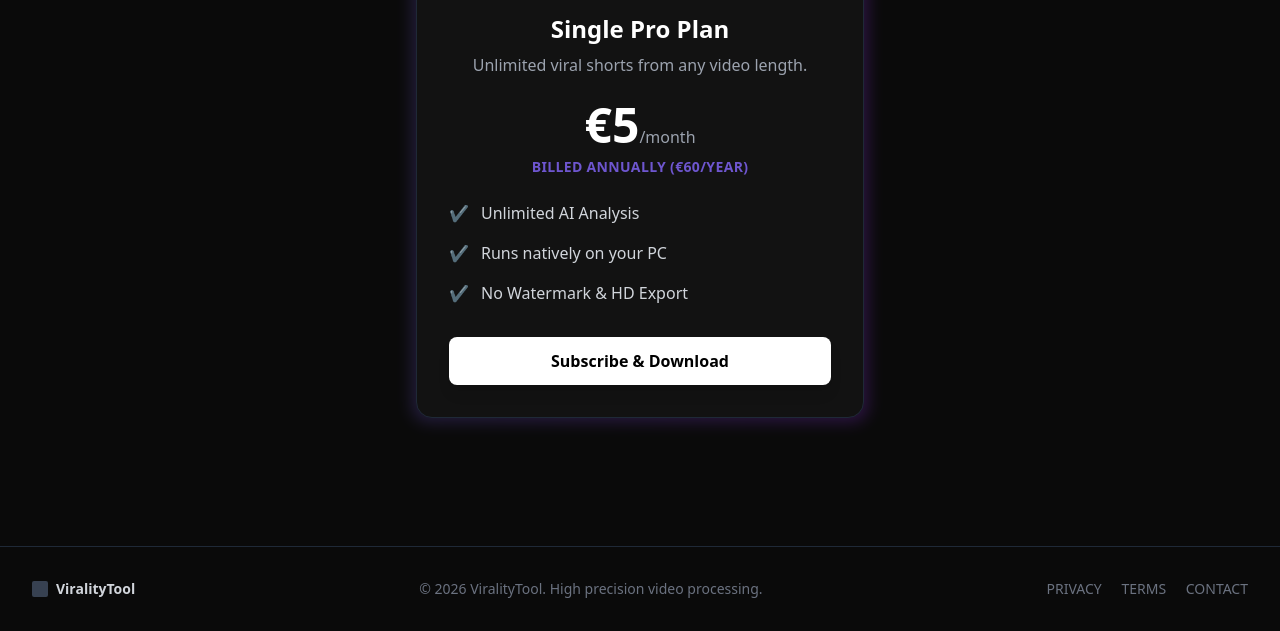
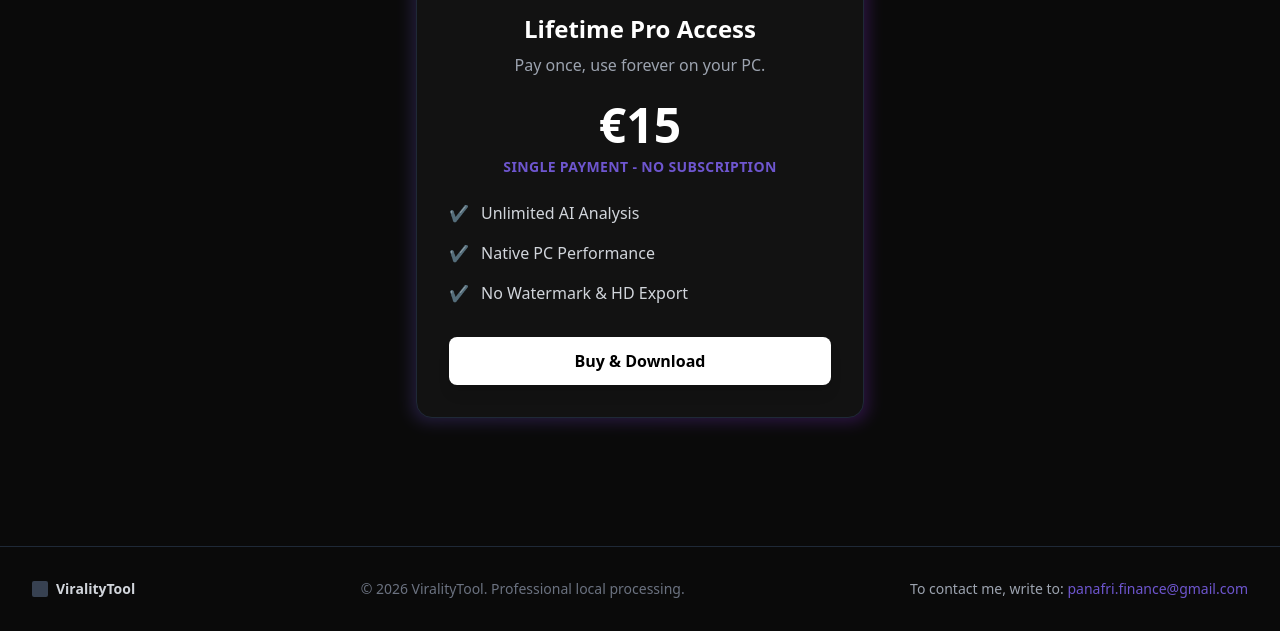
Before and after one commit to yanlyatanaya/ViralityTool, a plain HTML site: page index.html in a window 1280 px wide. Shown: the part 1158-1789 px from the top of the page. Drawn offline with nearby package versions, Linux system fonts and the light colour scheme.

Commit message:
Update index.html with new content and links

```diff
--- a/index.html
+++ b/index.html
@@ -35,9 +35,9 @@
             <span class="text-xl font-bold tracking-tight">ViralityTool</span>
         </div>
         <div class="flex items-center space-x-6">
-            <a href="#" class="text-gray-400 hover:text-white transition">Documentation</a>
+            <a href="README.html" class="text-gray-400 hover:text-white transition underline decoration-brand">ReadMe (Guide)</a>
             <a href="#pricing" class="bg-brand hover:bg-opacity-90 px-5 py-2 rounded-full font-semibold transition shadow-[0_0_15px_rgba(110,86,207,0.4)]">
-                Pro Plan
+                Get Pro Access
             </a>
         </div>
     </nav>
@@ -87,22 +87,22 @@
                 <div class="w-12 h-12 bg-brand/20 rounded-xl flex items-center justify-center mx-auto mb-4 border border-brand/30">
                     <svg class="w-6 h-6 text-brand" fill="none" stroke="currentColor" viewBox="0 0 24 24"><path stroke-linecap="round" stroke-linejoin="round" stroke-width="2" d="M3 10h18M7 15h1m4 0h1m-7 4h12a3 3 0 003-3V8a3 3 0 00-3-3H6a3 3 0 00-3 3v8a3 3 0 003 3z"></path></svg>
                 </div>
-                <h3 class="text-2xl font-bold mb-2">Single Pro Plan</h3>
-                <p class="text-gray-400 mb-6">Unlimited viral shorts from any video length.</p>
+                <h3 class="text-2xl font-bold mb-2">Lifetime Pro Access</h3>
+                <p class="text-gray-400 mb-6">Pay once, use forever on your PC.</p>
 
                 <div class="mb-6">
-                    <span class="text-5xl font-extrabold">€5</span><span class="text-gray-400">/month</span>
-                    <p class="text-brand text-sm font-bold mt-2 uppercase tracking-wide">Billed Annually (€60/year)</p>
+                    <span class="text-5xl font-extrabold">€15</span>
+                    <p class="text-brand text-sm font-bold mt-2 uppercase tracking-wide">Single Payment - No Subscription</p>
                 </div>
 
                 <ul class="text-left space-y-4 mb-8">
                     <li class="flex items-center text-gray-300"><span class="text-green-400 mr-3">✔</span> Unlimited AI Analysis</li>
-                    <li class="flex items-center text-gray-300"><span class="text-green-400 mr-3">✔</span> Runs natively on your PC</li>
+                    <li class="flex items-center text-gray-300"><span class="text-green-400 mr-3">✔</span> Native PC Performance</li>
                     <li class="flex items-center text-gray-300"><span class="text-green-400 mr-3">✔</span> No Watermark & HD Export</li>
                 </ul>
 
-                <a href="#" class="w-full bg-white text-black font-bold py-3 rounded-lg hover:bg-gray-200 transition shadow-lg mt-auto">
-                    Subscribe & Download
+                <a href="https://buy.stripe.com/bJecN687i2zVehxgnbgEg02" class="w-full bg-white text-black font-bold py-3 rounded-lg hover:bg-gray-200 transition shadow-lg mt-auto">
+                    Buy & Download
                 </a>
             </div>
         </div>
@@ -113,11 +113,9 @@
             <span class="w-4 h-4 bg-gray-700 rounded-sm"></span>
             <span class="font-bold text-gray-300">ViralityTool</span>
         </div>
-        <p>© 2026 ViralityTool. High precision video processing.</p>
-        <div class="space-x-4">
-            <a href="#" class="hover:text-white transition">PRIVACY</a>
-            <a href="#" class="hover:text-white transition">TERMS</a>
-            <a href="#" class="hover:text-white transition">CONTACT</a>
+        <p>© 2026 ViralityTool. Professional local processing.</p>
+        <div class="text-gray-400">
+            To contact me, write to: <a href="mailto:panafri.finance@gmail.com" class="text-brand hover:underline">panafri.finance@gmail.com</a>
         </div>
     </footer>
 
```
